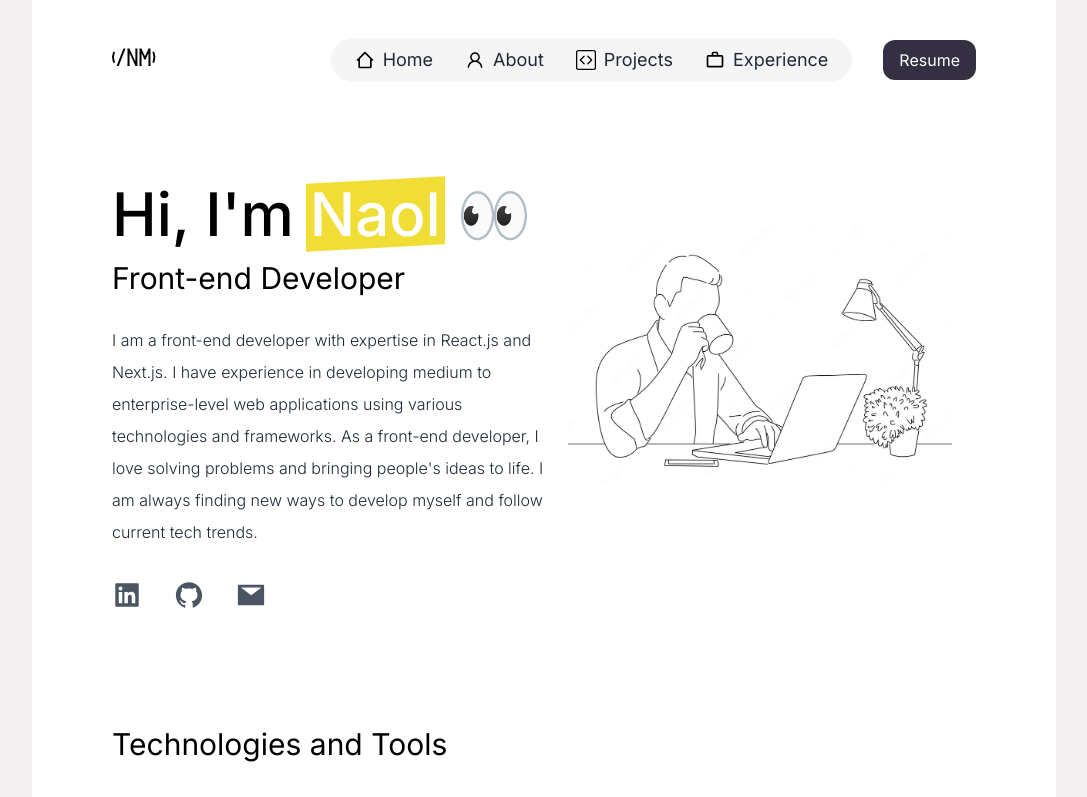
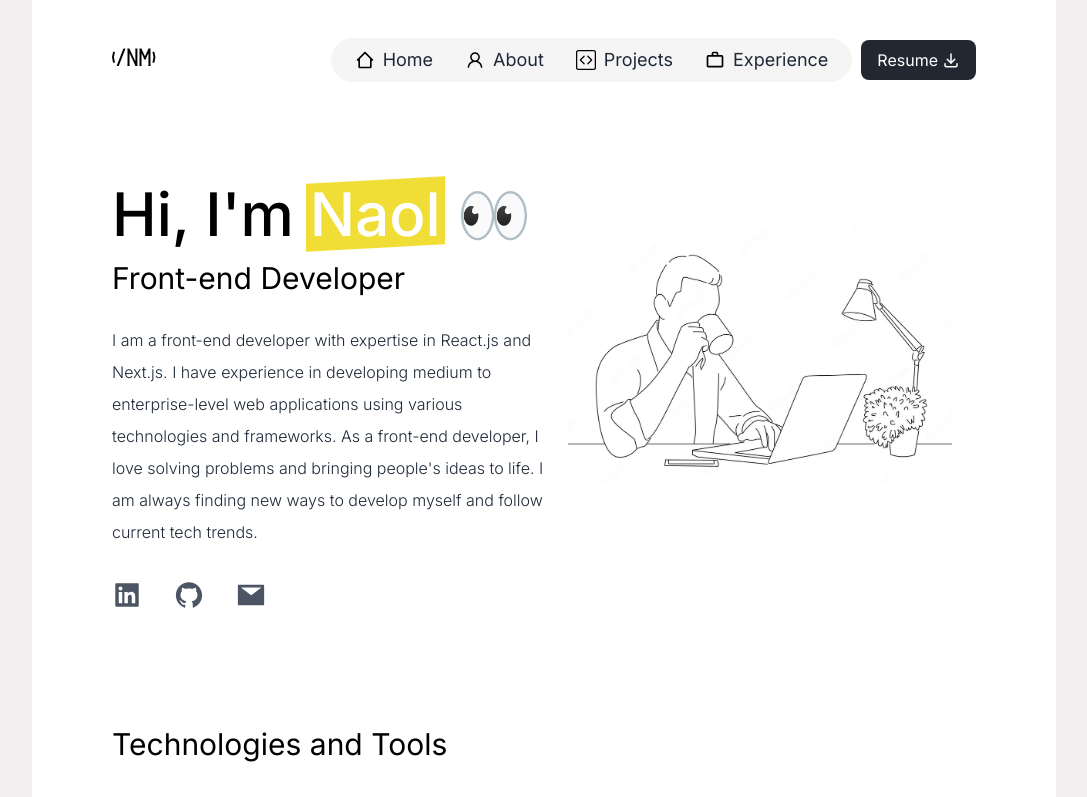
Before and after one commit to naolmelesse/portfolio, a Next.js app: page / in a window 1280 px wide. Shown: the top 797 px of the page, without its empty margins (96-1183 px from the left). Built offline with nearby package versions, Linux system fonts and the light colour scheme.

Commit message:
resume button updated

```diff
--- a/app/components/Nav.tsx
+++ b/app/components/Nav.tsx
@@ -3,6 +3,7 @@ import { BiHomeAlt2 } from "react-icons/bi";
 import { BsCodeSquare } from "react-icons/bs";
 import { MdWorkOutline } from "react-icons/md";
 import { AiOutlineUser } from "react-icons/ai";
+import { TbDownload } from "react-icons/tb"
 
 export default function Nav(){
     return(
@@ -12,11 +13,13 @@ export default function Nav(){
         <div className='invisible lg:visible flex items-center p-2  bg-[#F5F5F5] z-10 fixed left-1/3 rounded-full' >
           <div className="flex justify-center gap-2 mx-4 items-center"><BiHomeAlt2 className="text-xl"/> <Link className='hover:underline hover:underline-offset-8 decoration-purple-400 text-gray-800 text-lg' href="/">Home</Link></div>
           <div className="flex justify-center gap-2 mx-4 items-center"><AiOutlineUser className="text-xl"/> <Link className='hover:underline hover:underline-offset-8 decoration-purple-400 text-gray-800 text-lg' href="/about">About</Link></div>
-          <div className="flex justify-center gap-2 mx-4 items-center"><BsCodeSquare className="text-xl"/> <Link className='hover:underline hover:underline-offset-8 decoration-purple-400 text-gray-800 text-lg' href="#">Projects</Link></div>
-          <div className="flex justify-center gap-2 mx-4 items-center"><MdWorkOutline className="text-xl"/> <Link className='hover:underline hover:underline-offset-8 decoration-purple-400 text-gray-800 text-lg' href="#">Experience</Link></div>
+          <div className="flex justify-center gap-2 mx-4 items-center"><BsCodeSquare className="text-xl"/> <Link className='hover:underline hover:underline-offset-8 decoration-purple-400 text-gray-800 text-lg' href="#projects">Projects</Link></div>
+          <div className="flex justify-center gap-2 mx-4 items-center"><MdWorkOutline className="text-xl"/> <Link className='hover:underline hover:underline-offset-8 decoration-purple-400 text-gray-800 text-lg' href="#experience">Experience</Link></div>
         </div>
 
-        <a className='bg-[#352F44] transition duration-300 ease-in-out hover:bg-[#5C5470] hover:text-[3] text-white px-4 py-2 rounded-xl ml-8' href="/Computer Engineer CV.pdf" download="Computer Engineer CV">Resume</a>
+        <Link target="_blank" className='flex gap-1 items-center text-[#fff] bg-[#222831] transition duration-300 ease-in-out hover:bg-[#454545] px-4 py-2 rounded-lg ml-8' href="/Naol_Melesse-Resume(Modern).pdf" download="Naol_Melesse-Resume(Modern).pdf">Resume
+          <TbDownload className="text-lg"/>
+        </Link>
       </nav>
     )
 }
--- a/app/components/Projects.tsx
+++ b/app/components/Projects.tsx
@@ -8,7 +8,7 @@ import Link from "next/link";
 
 export default function Projects(){
     return(
-        <div className="py-10]">
+        <div className="py-10]" id="projects">
         <div>
           <h3 className="text-3xl py-1  ">Projects</h3>
         </div>
```
Also changed, not shown: 2 other files (tests, documents, lock files or other folders).
